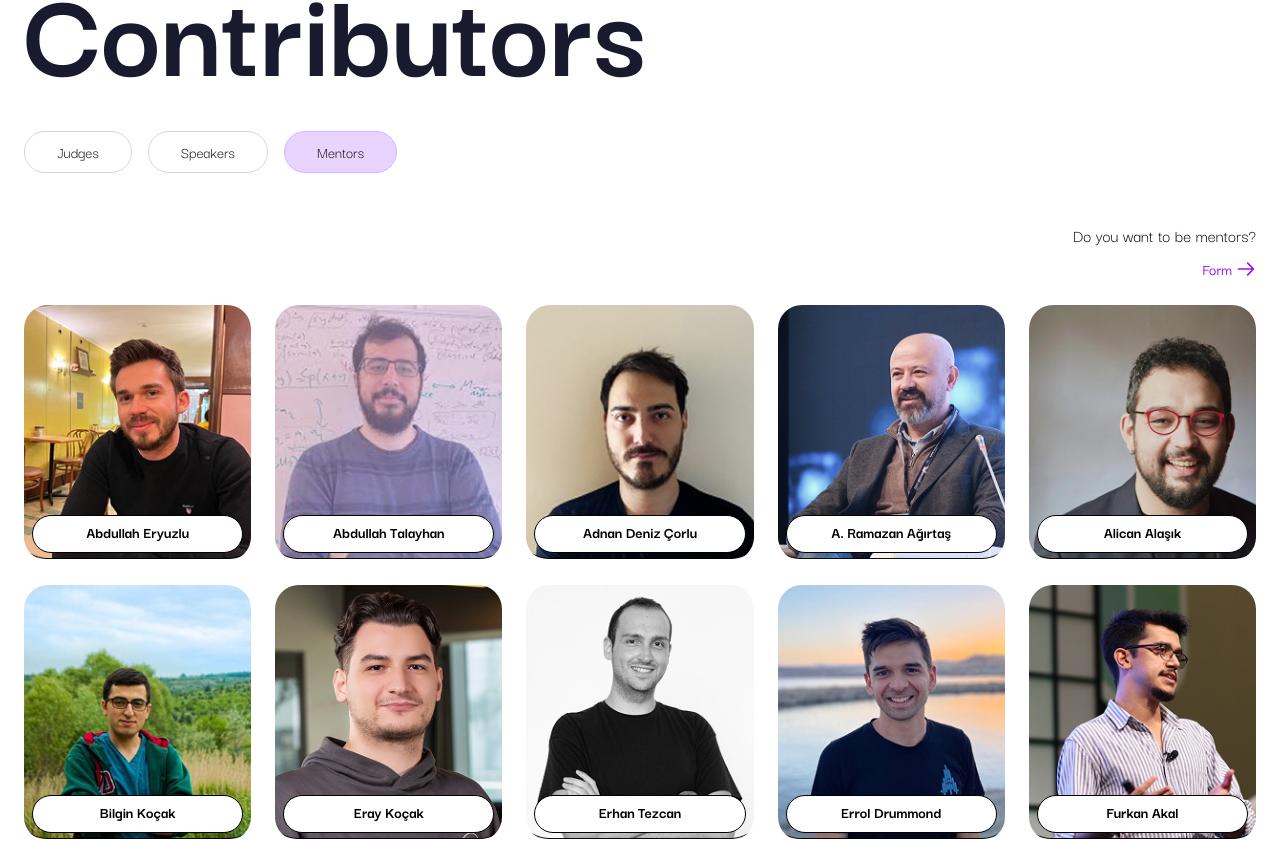
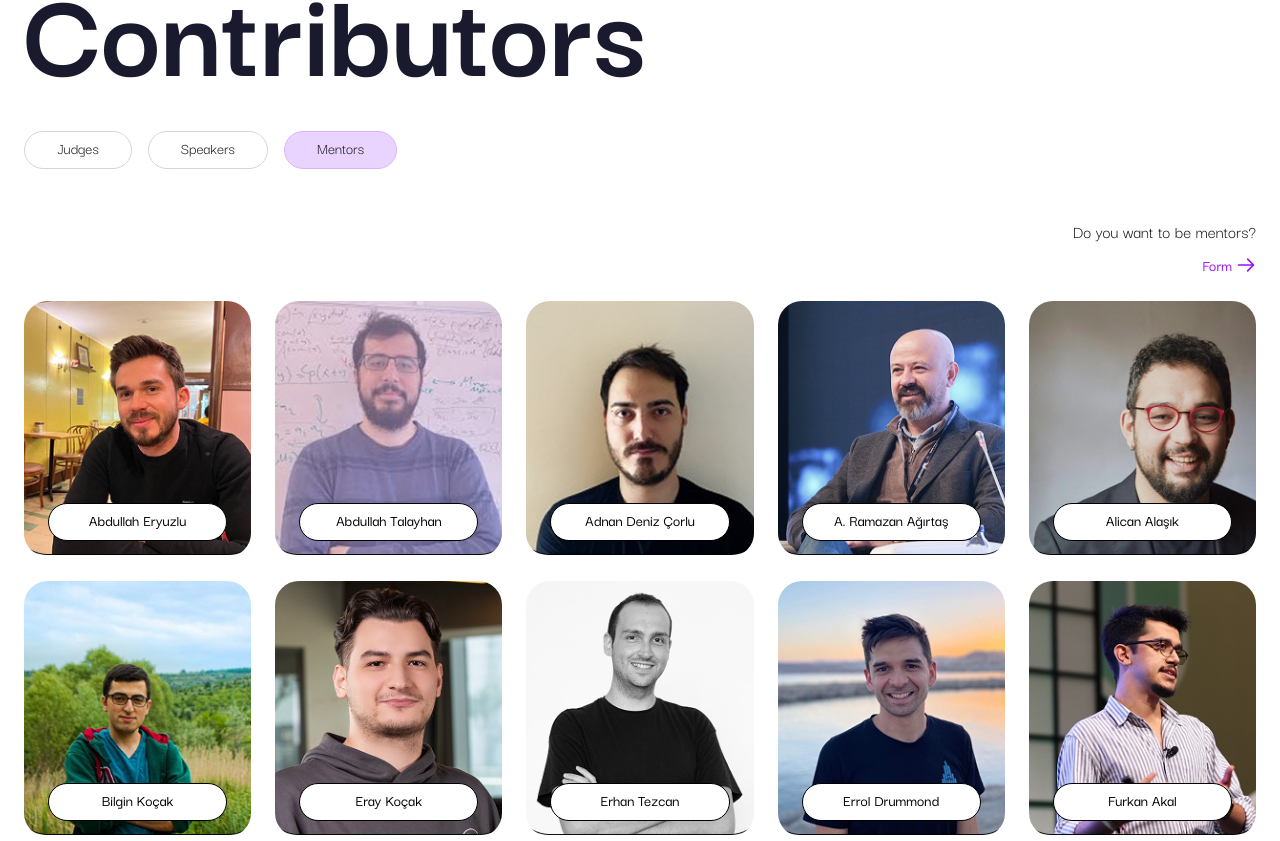
Before and after one commit to keyboord01/ethistanbul-site, a Next.js app: page / in a window 1280 px wide. Shown: the part 2510-3351 px from the top of the page. Built offline with nearby package versions, Linux system fonts and the light colour scheme; a web font is replaced by a local one.

Commit message:
fix: contributors fix

```diff
--- a/components/contributors.tsx
+++ b/components/contributors.tsx
@@ -4,6 +4,8 @@ import React, { useState } from "react";
 import { motion, AnimatePresence } from "framer-motion";
 import Image, { StaticImageData } from "next/image";
 import mentors from "@/lib/contributors/mentors";
+import LiquidButton from "./ui/liquid-button";
+
 type ContributorType = "Judges" | "Speakers" | "Mentors";
 
 interface Contributor {
@@ -31,17 +33,17 @@ const Contributors = () => {
 
         <div className="flex flex-wrap gap-2 sm:gap-4 mb-8 md:mb-12">
           {contributorTypes.map((type) => (
-            <button
+            <LiquidButton
               key={type}
               onClick={() => setActiveType(type)}
               className={`px-4 sm:px-8 py-2 text-sm sm:text-base rounded-full border transition-colors duration-300 ${
                 activeType === type
-                  ? "bg-purple-200 border-purple-300"
+                  ? "!bg-purple-200 !border-purple-300"
                   : "border-gray-300 hover:bg-gray-100"
               }`}
             >
               {type}
-            </button>
+            </LiquidButton>
           ))}
         </div>
 
@@ -101,20 +103,16 @@ const ContributorCard = ({ contributor }: { contributor: Contributor }) => {
   const [isHovered, setIsHovered] = useState(false);
   const [isTouched, setIsTouched] = useState(false);
 
-  const isActive = isHovered || isTouched;
-
   return (
-    <div
-      className="rounded-2xl sm:rounded-3xl overflow-hidden cursor-pointer relative"
+    <motion.div
+      className="rounded-2xl sm:rounded-3xl overflow-hidden cursor-pointer"
       onMouseEnter={() => setIsHovered(true)}
       onMouseLeave={() => setIsHovered(false)}
       onTouchStart={() => setIsTouched(!isTouched)}
+      initial={{ scale: 1 }}
+      transition={{ duration: 0.2 }}
     >
-      <div
-        className={`relative h-40 sm:h-48 md:h-56 lg:h-64 w-full overflow-hidden transition-all duration-500 ${
-          isActive ? "scale-105" : ""
-        }`}
-      >
+      <div className="relative h-40 sm:h-48 md:h-56 lg:h-64 w-full overflow-hidden">
         <Image
           src={contributor.image}
           alt={contributor.name}
@@ -124,47 +122,23 @@ const ContributorCard = ({ contributor }: { contributor: Contributor }) => {
           loading="lazy"
         />
 
-        <motion.div
-          className={`absolute bottom-0 left-0 border-black right-0 bg-white bg-opacity-90 overflow-hidden ${
-            isActive ? "border-t" : "border"
-          }`}
-          initial={{
-            height: "auto",
-            borderRadius: "9999px",
-            bottom: "8px",
-            left: "8px",
-            right: "8px",
-            padding: "4px 0",
-          }}
-          animate={{
-            height: isActive ? "auto" : "auto",
-            borderRadius: isActive ? "16px" : "50px",
-            bottom: isActive ? "-4px" : "8px",
-            left: isActive ? 0 : "8px",
-            right: isActive ? 0 : "8px",
-            padding: isActive ? "12px 0" : "4px 0",
-          }}
-        >
-          <div className="text-center px-3">
-            <div className="text-xs sm:text-sm md:text-base text-black font-bold mb-1">
-              {contributor.name}
-            </div>
-
+        <div className="absolute bottom-2 sm:bottom-4 left-2 right-2 sm:left-4 sm:right-4 md:left-6 md:right-6 pb-1 bg-white border border-black rounded-full bg-opacity-90 text-center">
+          {" "}
+          <AnimatePresence mode="wait">
             <motion.div
-              className="text-xs sm:text-sm text-black"
-              initial={{ opacity: 0, height: 0 }}
-              animate={{
-                opacity: isActive ? 1 : 0,
-                height: isActive ? "auto" : 0,
-              }}
-              transition={{ duration: 0.3, delay: isActive ? 0.1 : 0 }}
+              key={isHovered || isTouched ? "company" : "name"}
+              initial={{ opacity: 0, y: 10 }}
+              animate={{ opacity: 1, y: 0 }}
+              exit={{ opacity: 0, y: -10 }}
+              transition={{ duration: 0.2 }}
+              className="text-xs sm:text-sm md:text-base text-black font-medium px-2 py-1"
             >
-              {contributor.company}
+              {isHovered || isTouched ? contributor.company : contributor.name}{" "}
             </motion.div>
-          </div>
-        </motion.div>
+          </AnimatePresence>
+        </div>
       </div>
-    </div>
+    </motion.div>
   );
 };
 export default Contributors;
--- a/lib/contributors/mentors.ts
+++ b/lib/contributors/mentors.ts
@@ -33,49 +33,49 @@ interface Mentors {
 const mentors: Mentors[] = [
   {
     name: "Abdullah Eryuzlu",
-    company: "Co-Founder at UnionLabs",
+    company: "UnionLabs",
     image: Abdullah,
     type: "Mentors",
   },
   {
     name: "Abdullah Talayhan",
-    company: "PhD Student at EPFL",
+    company: "EPFL",
     image: AbdullahTalayahan,
     type: "Mentors",
   },
   {
     name: "Adnan Deniz Çorlu",
-    company: "Blockchain Dev, Omniflx",
+    company: "Omniflx",
     image: AdnanDeniz,
     type: "Mentors",
   },
   {
     name: "A. Ramazan Ağırtaş",
-    company: "Researcher at Nethermind",
+    company: "Nethermind",
     image: RamazanAgirtas,
     type: "Mentors",
   },
   {
     name: "Alican Alaşık",
-    company: "Alican Alaşık",
+    company: "Crypto Economics Expert",
     image: AlicanAlasik,
     type: "Mentors",
   },
   {
     name: "Bilgin Koçak",
-    company: "Researcher at Nethermind",
+    company: "Nethermind",
     image: BilginKocak,
     type: "Mentors",
   },
   {
     name: "Eray Koçak",
-    company: "DeFi Expert - ex Reseracher The Graph",
+    company: "DeFi Expert",
     image: ErayKocak,
     type: "Mentors",
   },
   {
     name: "Erhan Tezcan",
-    company: "Dev at FirsthBatch",
+    company: "FirsthBatch",
     image: ErhanTezcan,
     type: "Mentors",
   },
@@ -93,13 +93,13 @@ const mentors: Mentors[] = [
   },
   {
     name: "jünger",
-    company: "Researcher at Taiko",
+    company: "Taiko",
     image: Junger,
     type: "Mentors",
   },
   {
     name: "Kaan Uzadoğan",
-    company: "Blockchain Dev, Sourcify",
+    company: "Sourcify",
     image: KaanUzadogan,
     type: "Mentors",
   },
@@ -111,7 +111,7 @@ const mentors: Mentors[] = [
   },
   {
     name: "Muhammet Tanrıkulu",
-    company: "Blockchain Dev, ENS",
+    company: "ENS",
     image: MuahmmetTanrikulu,
     type: "Mentors",
   },
@@ -123,49 +123,49 @@ const mentors: Mentors[] = [
   },
   {
     name: "Oğuz Yayla",
-    company: "Head of ODTU Cryptography Depertment",
+    company: "ODTU",
     image: OguzYayla,
     type: "Mentors",
   },
   {
     name: "Ömer Yanar",
-    company: "DeFi Researcher, Stable Summit",
+    company: "Stable Summit",
     image: OmerYanar,
     type: "Mentors",
   },
   {
     name: "Orkun Külçe",
-    company: "Blockchain Dev, node101",
+    company: "node101",
     image: OrkunKulce,
     type: "Mentors",
   },
   {
     name: "Uğur Şen",
-    company: "Cryptography Researcher,",
+    company: "Cryptography Researcher",
     image: UgurSen,
     type: "Mentors",
   },
   {
     name: "Yaman Can",
-    company: "UI & UX Expert, ModaPalas",
+    company: "ModaPalas",
     image: YamanCan,
     type: "Mentors",
   },
   {
     name: "Yiğit Kılıçoğlu",
-    company: "Cryptography Researcher, Yale Uni",
+    company: "Yale Uni",
     image: YigitKilicoglu,
     type: "Mentors",
   },
   {
     name: "Yunus Gürlek",
-    company: "Software Dev at Mina, Ceo node101",
+    company: "Ceo node101",
     image: YunusGurlek,
     type: "Mentors",
   },
   {
     name: "İsa Sertkaya",
-    company: "Co-Founder CTO at Silent Research Labs",
+    company: "Silent Research Labs",
     image: IsaSertkaya,
     type: "Mentors",
   },
```
